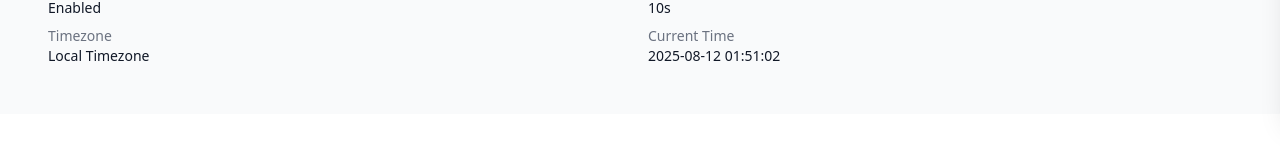
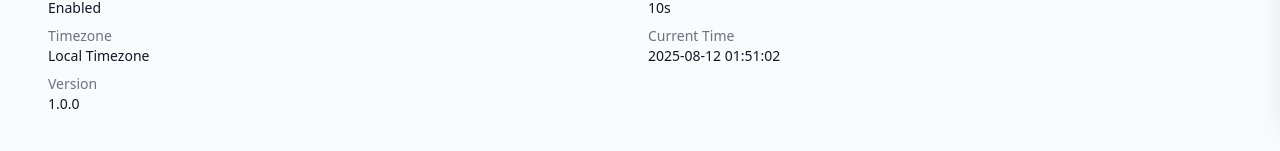
Before and after one commit to SuperOrdinaryCo/qontrol, a Vue app in the folder packages/ui/: page /settings in a window 1280 px wide. Shown: the part 686-837 px from the top of the page. Before the commit the page ends 800 px from the top, so only its background shows below. Built offline with nearby package versions, Linux system fonts and the light colour scheme; no server answers.

Commit message:
chore: add version to ui

```diff
--- a/packages/ui/src/components/Settings.vue
+++ b/packages/ui/src/components/Settings.vue
@@ -115,6 +115,10 @@
           <dt class="text-sm text-gray-500">Current Time</dt>
           <dd class="text-sm text-gray-900">{{ currentTime }}</dd>
         </div>
+        <div>
+          <dt class="text-sm text-gray-500">Version</dt>
+          <dd class="text-sm text-gray-900">{{ version }}</dd>
+        </div>
       </dl>
     </div>
   </div>
@@ -126,6 +130,9 @@ import { storeToRefs } from 'pinia'
 import { useSettingsStore } from '@/stores/settings'
 import { formatTimestamp } from '@/utils/date'
 import type { AppSettings } from '@/types'
+
+// Version information
+const version = '1.0.0'
 
 const settingsStore = useSettingsStore()
 const { settings, autoRefreshEnabled } = storeToRefs(settingsStore)
```
